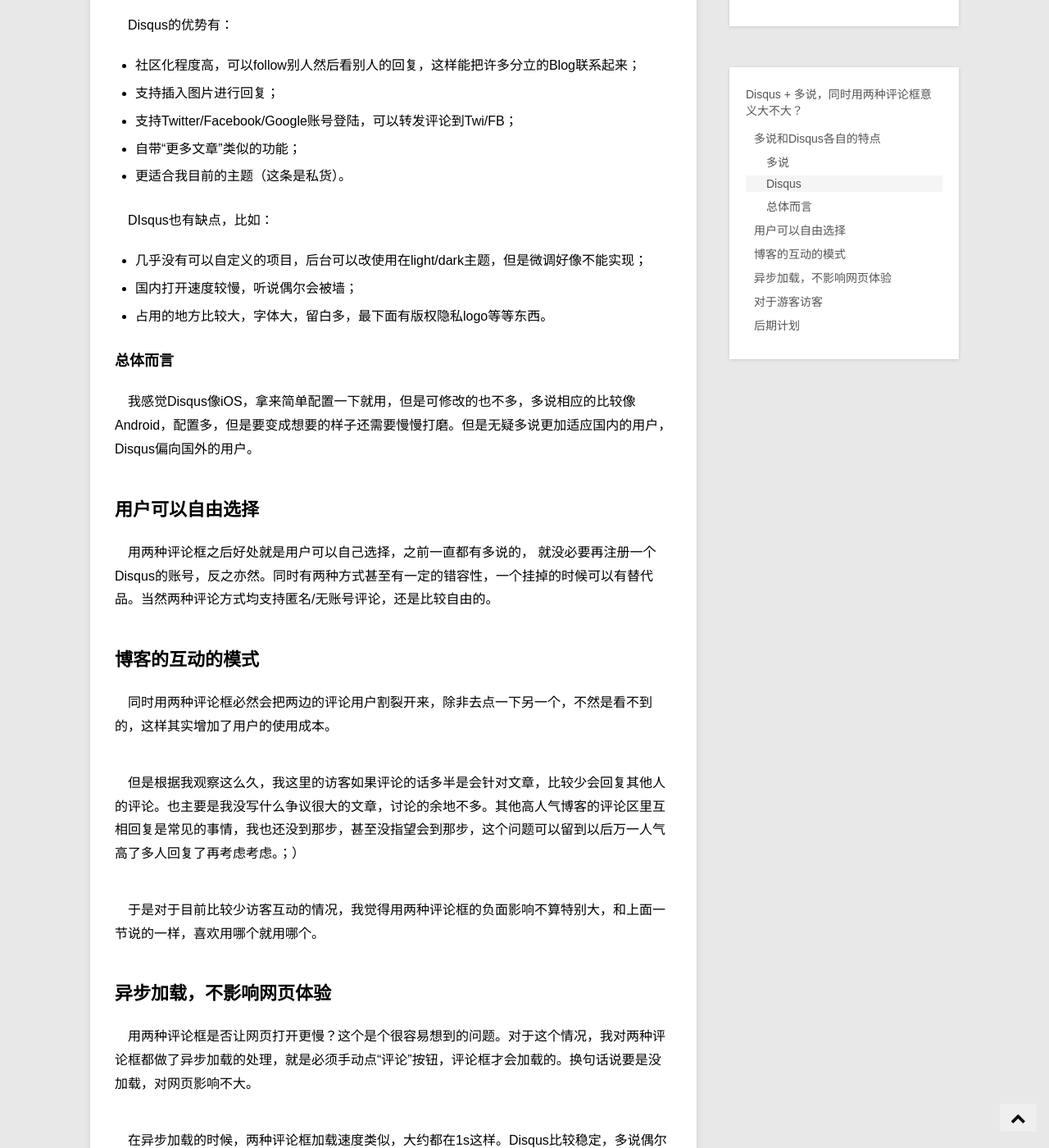
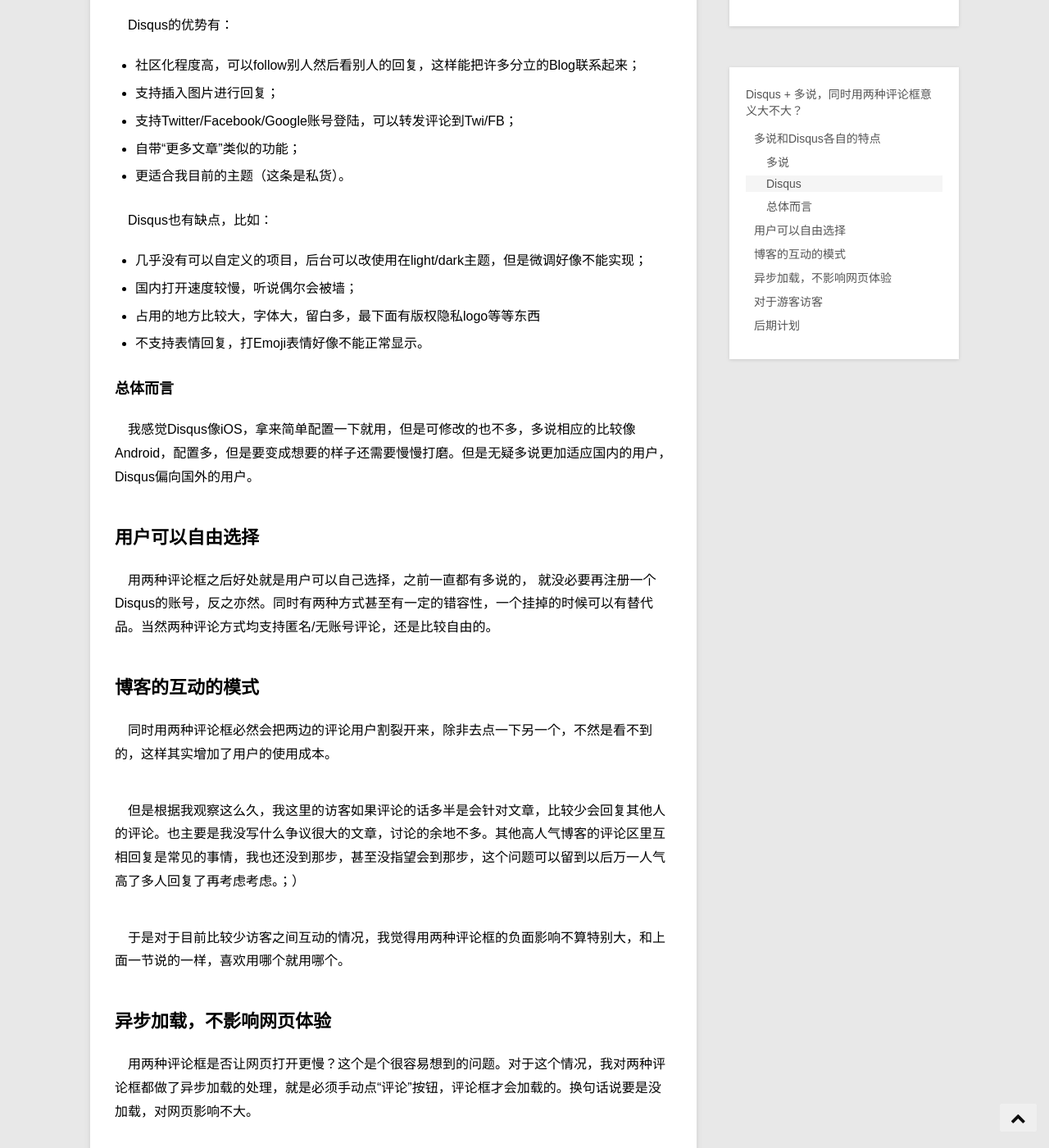
Before and after one commit to LanternD/lanternd.github.io, a Jekyll site: the page built from _posts/Witness/2015-01-28-two-comment-plugins.md, in a window 1280 px wide and 1400 px high, scrolled down 1152 px. Shown: the whole window at 82% size. Built offline with Jekyll 4.4.1, drawn with Linux system fonts in a browser that asks for light colours; comment, search, counter and statistics services are not loaded; some of the changed text lies outside the part shown.

```diff
--- a/_posts/Witness/2015-01-28-two-comment-plugins.md
+++ b/_posts/Witness/2015-01-28-two-comment-plugins.md
@@ -44,11 +44,12 @@ date: 2015-01-28 21:29:12
 - 自带“更多文章”类似的功能；
 - 更适合我目前的主题（这条是私货）。
 
-　DIsqus也有缺点，比如：
+　Disqus也有缺点，比如：
 
 - 几乎没有可以自定义的项目，后台可以改使用在light/dark主题，但是微调好像不能实现；
 - 国内打开速度较慢，听说偶尔会被墙；
-- 占用的地方比较大，字体大，留白多，最下面有版权隐私logo等等东西。
+- 占用的地方比较大，字体大，留白多，最下面有版权隐私logo等等东西
+- 不支持表情回复，打Emoji表情好像不能正常显示。
 
 ### 总体而言
 
@@ -64,7 +65,7 @@ date: 2015-01-28 21:29:12
 
 　但是根据我观察这么久，我这里的访客如果评论的话多半是会针对文章，比较少会回复其他人的评论。也主要是我没写什么争议很大的文章，讨论的余地不多。其他高人气博客的评论区里互相回复是常见的事情，我也还没到那步，甚至没指望会到那步，这个问题可以留到以后万一人气高了多人回复了再考虑考虑。；）
 
-　于是对于目前比较少访客互动的情况，我觉得用两种评论框的负面影响不算特别大，和上面一节说的一样，喜欢用哪个就用哪个。
+　于是对于目前比较少访客之间互动的情况，我觉得用两种评论框的负面影响不算特别大，和上面一节说的一样，喜欢用哪个就用哪个。
 
 ## 异步加载，不影响网页体验
 
```
Also changed, not shown: other parts of _posts/Witness/2015-01-28-two-comment-plugins.md (+1 -1 lines), _posts/Witness/2014-10-27-birthday-gift.md (+19 -5 lines).
